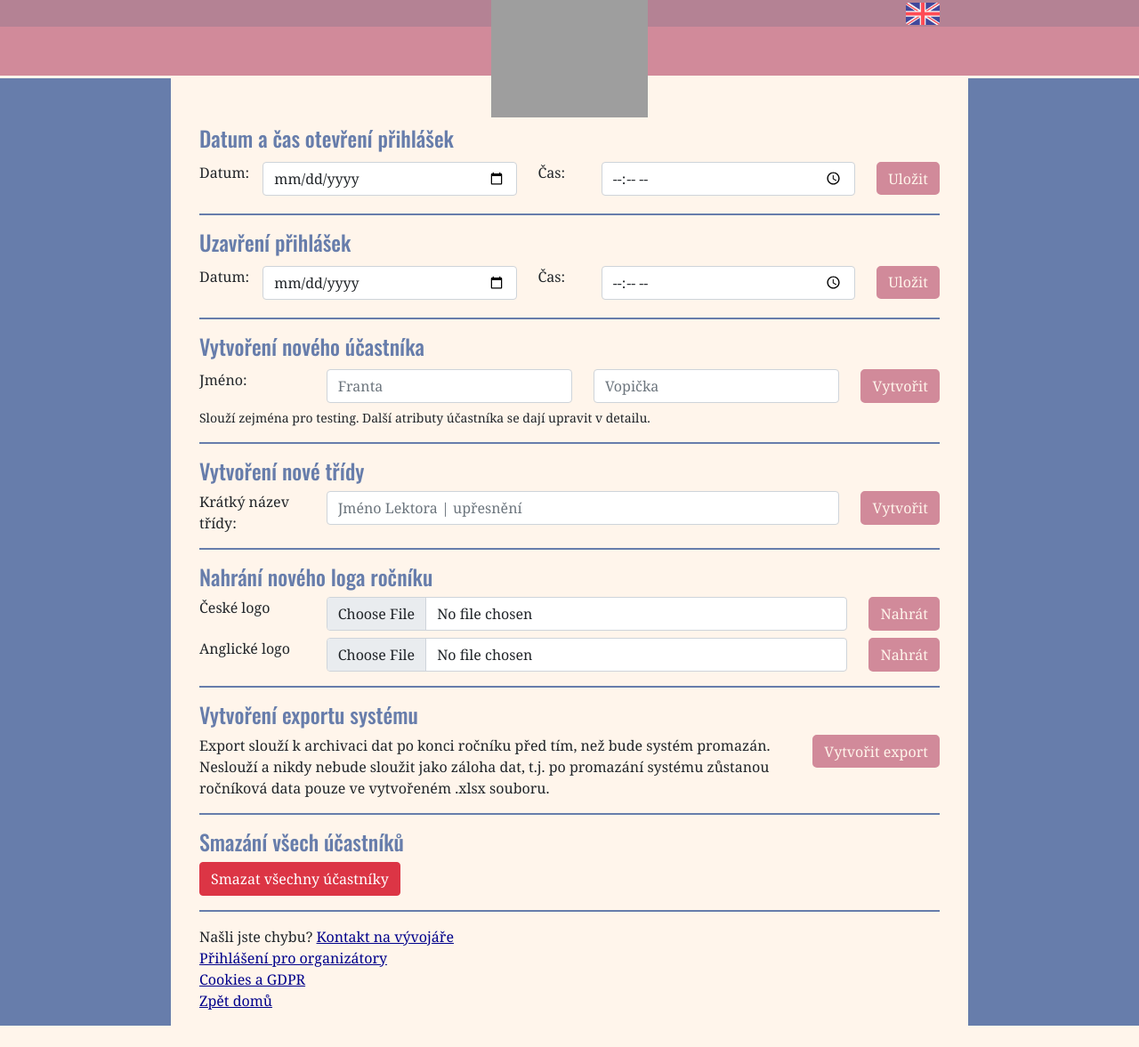
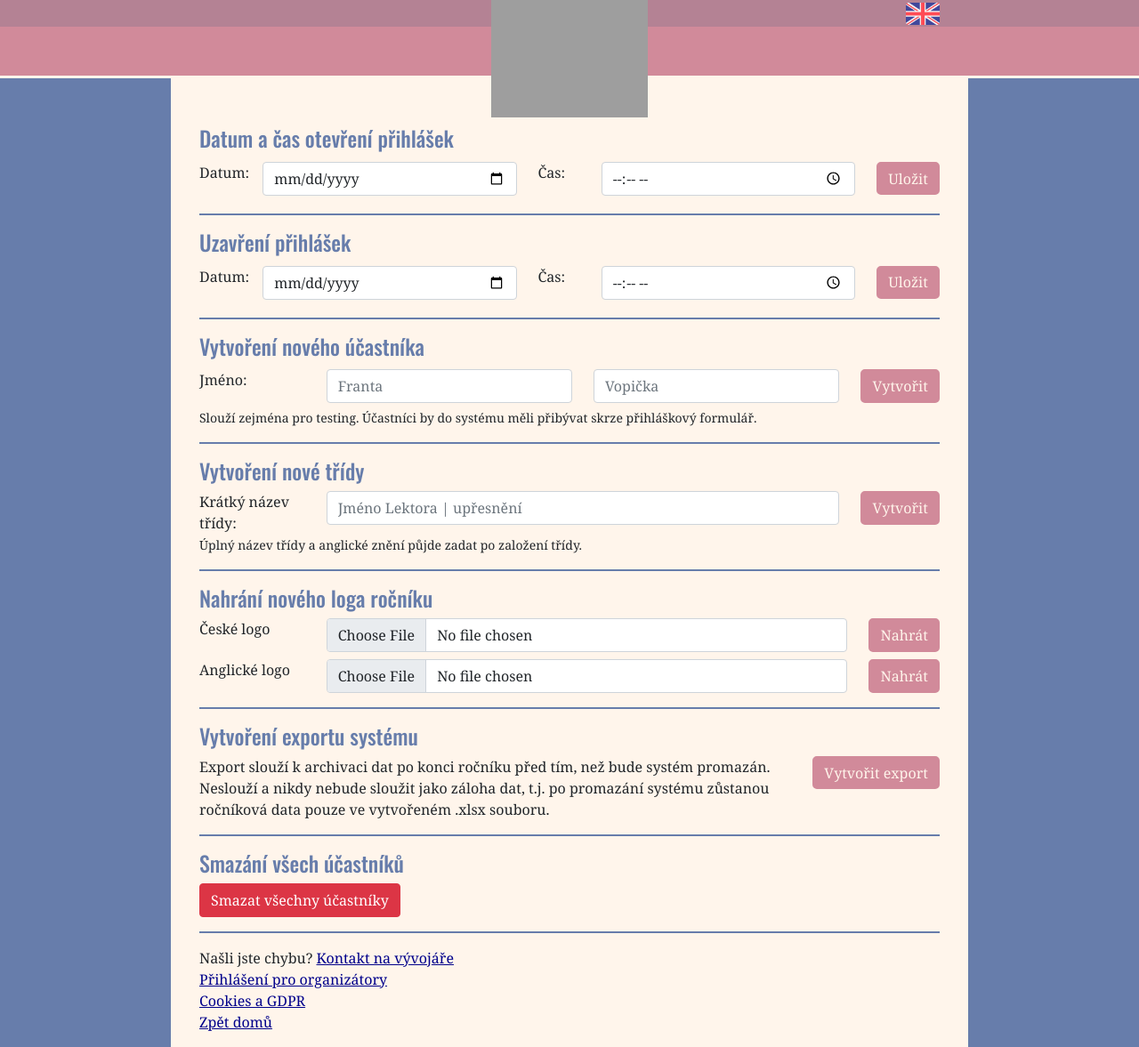
Before and after one commit to piipecek/valtice-applications, a Flask app: template website/templates/organizator/settings.html in a window 1280 px wide. Shown: the whole page at 89% size. Before the commit the page ends 1153 px from the top, so only its background shows below. Run offline with Flask 3, Linux system fonts and the light colour scheme; the template is opened without the code that fills it, so the values that code supplies are empty; some libraries are stand-ins or nearby versions; grey boxes are pictures that could not be loaded.

Commit message:
uprava settings formularu

```diff
--- a/website/templates/organizator/settings.html
+++ b/website/templates/organizator/settings.html
@@ -1,7 +1,7 @@
 {% extends"guest/cz_context.html" %}
 {% block content %}
-<form method="post" enctype="multipart/form-data">
 <h2>Datum a čas otevření přihlášek</h2>
+<form method="post">
     <div class="row">
         <div class="col-12 col-sm-1 my-1">
             Datum:
@@ -19,8 +19,10 @@
             <button class="custom_button" name="datum_cas_start" value="whatever" type="submit">Uložit</button>
         </div>
     </div>
+</form>
 <hr>
 <h2>Uzavření přihlášek</h2>
+<form method="post">
     <div class="row">
         <div class="col-12 col-sm-1 my-1">
             Datum:
@@ -38,38 +40,45 @@
             <button class="custom_button" name="datum_cas_end" value="whatever" type="submit">Uložit</button>
         </div>
     </div>
+</form>
 <hr>
 <h2>Vytvoření nového účastníka</h2>
+<form method="post">
     <div class="row">
         <div class="col-12 col-sm-2 my-1">
             Jméno:
         </div>
         <div class="col-12 col-sm my-1">
-            <input class="form-control" type="text" name="jmeno" placeholder="Franta">
+            <input class="form-control" type="text" name="jmeno" placeholder="Franta" required>
         </div>
         <div class="col-12 col-sm my-1">
-            <input class="form-control" type="text" name="prijmeni" placeholder="Vopička">
+            <input class="form-control" type="text" name="prijmeni" placeholder="Vopička" required>
         </div>
         <div class="col-12 col-sm-auto my-1">
             <button class="custom_button" name="novy_ucastnik" value="whatever" type="submit">Vytvořit</button>
         </div>
     </div>
-    <small>Slouží zejména pro testing. Další atributy účastníka se dají upravit v detailu.</small>
+    <small>Slouží zejména pro testing. Účastníci by do systému měli přibývat skrze přihláškový formulář.</small>
+</form>
 <hr>
 <h2>Vytvoření nové třídy</h2>
+<form method="post">
     <div class="row">
         <div class="col-sm-2">
             Krátký název třídy:
         </div>
         <div class="col">
-            <input class="form-control" type="text" name="short_name" placeholder="Jméno Lektora | upřesnění">
+            <input class="form-control" type="text" name="short_name" placeholder="Jméno Lektora | upřesnění" required>
         </div>
         <div class="col-auto">
             <button class="custom_button" name="nova_trida" value="whatever" type="submit">Vytvořit</button>
         </div>
     </div>
+    <small>Úplný název třídy a anglické znění půjde zadat po založení třídy.</small>
+</form>
 <hr>
 <h2>Nahrání nového loga ročníku</h2>
+<form method="post" enctype="multipart/form-data">
     <div class="row">
         <div class="col-sm-2">
             České logo
@@ -92,8 +101,10 @@
             <button class="custom_button" name="nahrat_logo_en" value="whatever" type="submit">Nahrát</button>
         </div>
     </div>
+</form>
 <hr>
 <h2>Vytvoření exportu systému</h2>
+<form method="post">
     <div class="row">
         <div class="col">Export slouží k archivaci dat po konci ročníku před tím, než bude systém promazán. Neslouží a nikdy nebude sloužit jako záloha dat, t.j. po promazání systému zůstanou ročníková data pouze ve vytvořeném .xlsx souboru.</div>
         <div class="col-auto">
--- a/website/templates/organizator/ucastnik.html
+++ b/website/templates/organizator/ucastnik.html
@@ -32,7 +32,7 @@
     <table class="table table-hover table-striped">
         <tbody>
             <tr>
-                <td class="pravy_text">Čas vyplnění formuláře</td>
+                <td class="pravy_text">Čas vyplnění přihlášky</td>
                 <td id="cas" colspan="2"></td>
             </tr>
             <tr>
--- a/website/templates/organizator/uprava_ucastnika.html
+++ b/website/templates/organizator/uprava_ucastnika.html
@@ -46,7 +46,7 @@
         <div class="row my-1">
             <div class="col-2 d-flex align-items-center">Email</div>
             <div class="col">
-                <input type="email" class="form-control" id="email" name="email" required>
+                <input type="email" class="form-control" id="email" name="email">
             </div>
         </div>
         <div class="row my-1">
```
Also changed, not shown: website/views/org_views.py (+5 -6 lines). Lines whose indentation alone changed are shown as unchanged.
